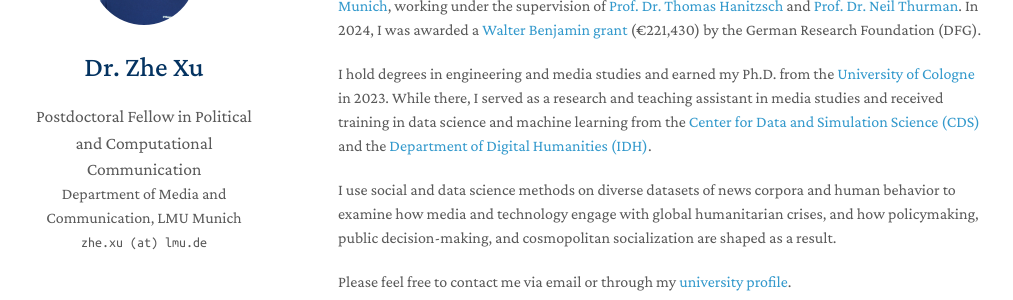
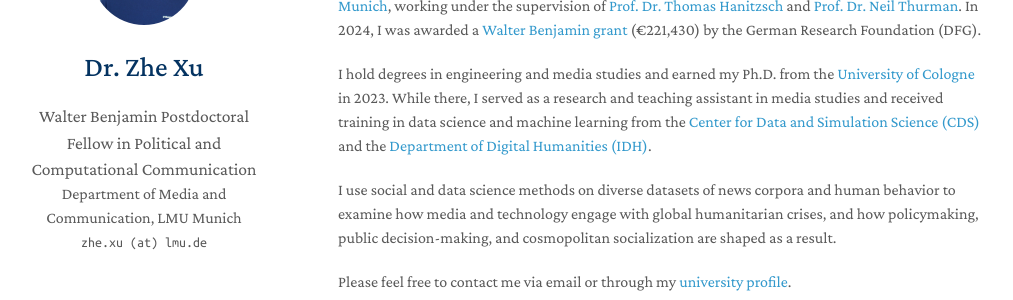
Before and after one commit to zhexuphd/home, a Jekyll site: the page built from index.md, in a window 1280 px wide. Shown: the part 163-463 px from the top of the page, without its empty margins (132-1145 px from the left). Built offline with Jekyll 4.4.1, drawn with Linux system fonts in a browser that asks for light colours; a style sheet for code colours, icons or effects is not loaded; our own code applies the rules of GitHub Pages for plain Markdown files.

Commit message:
Update _config.yml

```diff
--- a/_config.yml
+++ b/_config.yml
@@ -1,6 +1,6 @@
 # Basic Information
 title: Dr. Zhe Xu
-position: Postdoctoral Fellow in Political and Computational Communication
+position: Walter Benjamin Postdoctoral Fellow in Political and Computational Communication
 affiliation: Department of Media and Communication, LMU Munich
 email: zhe.xu (at) lmu.de
 
```
